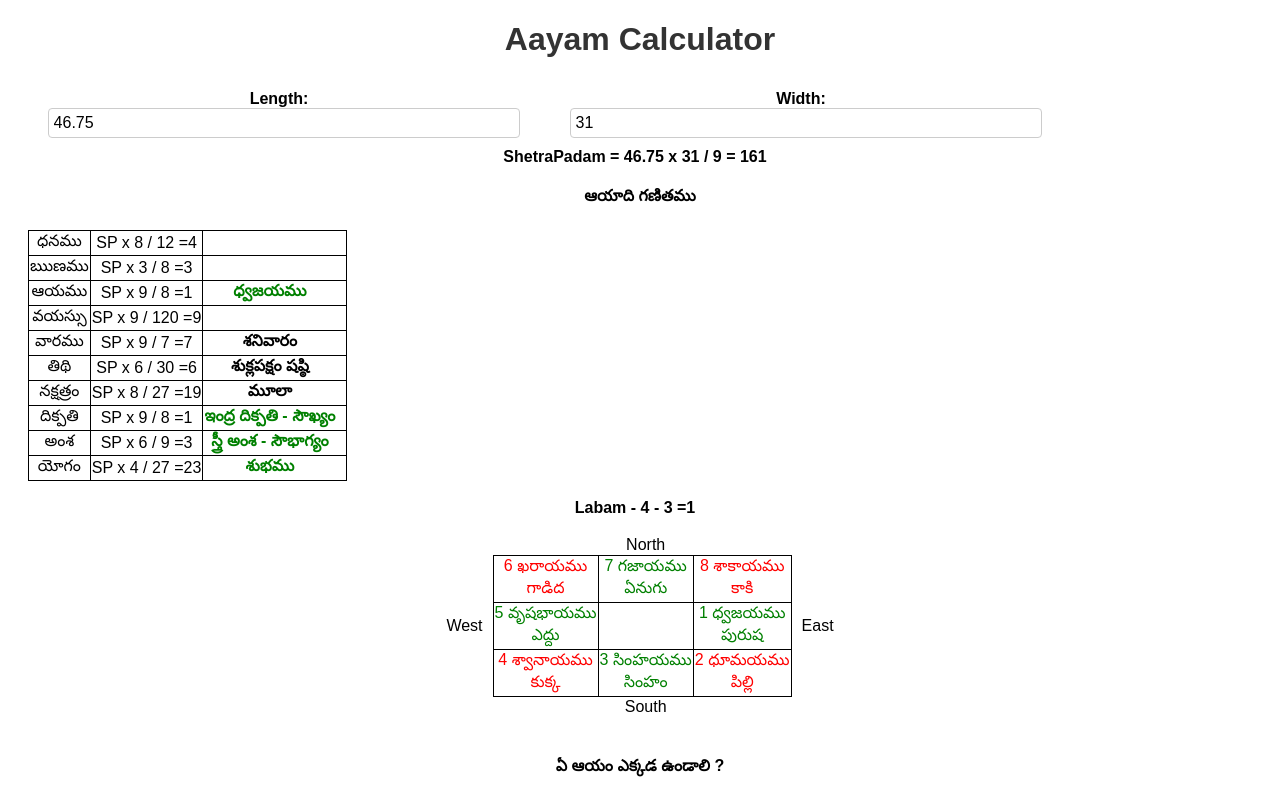
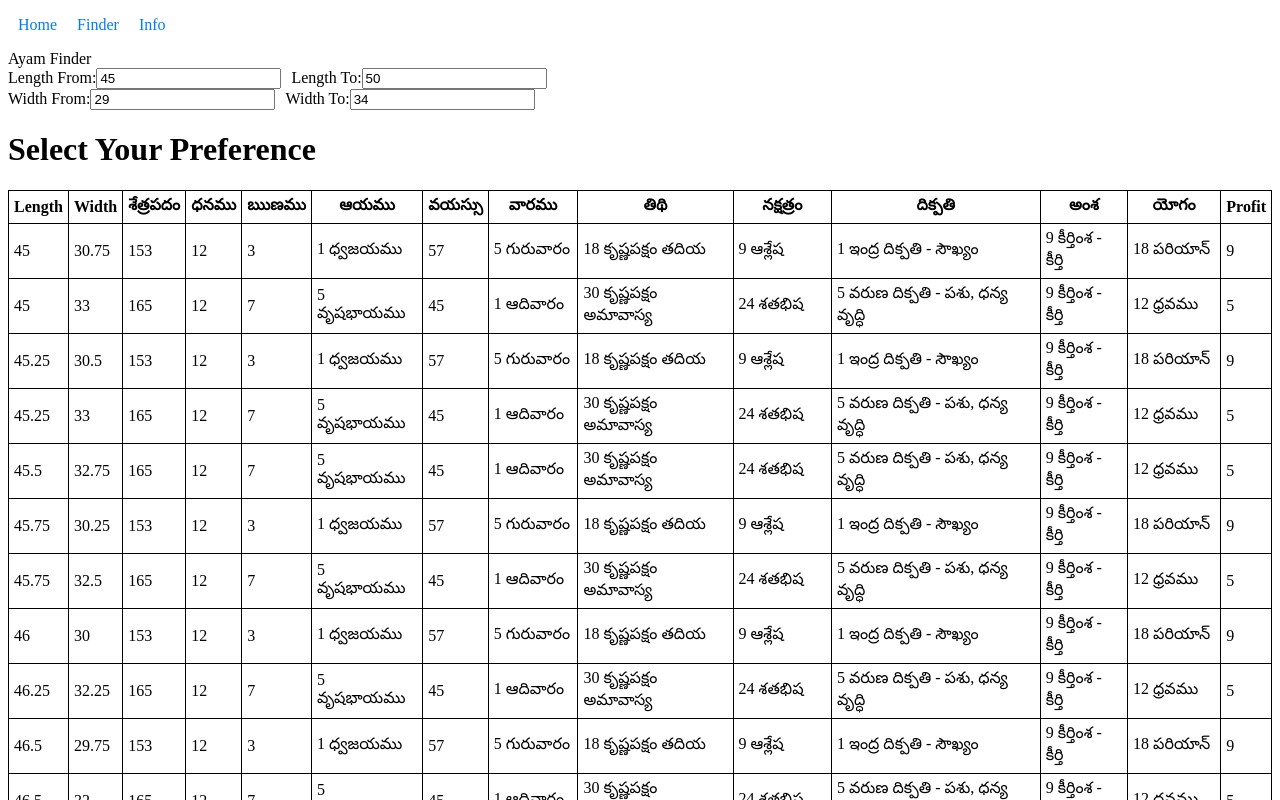
Before and after one commit to karthik039/ayam-app, a React (Vite) app: page /info in a window 1280 px wide. Shown: the top 800 px of the page. Built offline with nearby package versions, Linux system fonts and the light colour scheme.

Commit message:
added finder and info WIP

```diff
--- a/package.json
+++ b/package.json
@@ -13,7 +13,8 @@
   },
   "dependencies": {
     "react": "^18.3.1",
-    "react-dom": "^18.3.1"
+    "react-dom": "^18.3.1",
+    "react-router-dom": "^6.24.1"
   },
   "devDependencies": {
     "@types/react": "^18.3.3",
--- a/src/App.css
+++ b/src/App.css
@@ -40,3 +40,22 @@
 .read-the-docs {
   color: #888;
 } */
+
+nav ul {
+  list-style-type: none;
+  padding: 0;
+}
+
+nav li {
+  display: inline;
+  margin: 0 10px;
+}
+
+nav a {
+  text-decoration: none;
+  color: #007bff;
+}
+
+nav a:hover {
+  text-decoration: underline;
+}
--- a/src/App.jsx
+++ b/src/App.jsx
@@ -1,16 +1,38 @@
-import { useState } from 'react'
-import './App.css'
-import RectangleAreaCalculator from './components/RectangleAreaCalculator'
+import React from 'react';
+import { BrowserRouter as Router, Route, Routes, Link } from 'react-router-dom';
+
+
+import RectangleAreaCalculator from './components/RectangleAreaCalculator';
+import AyamFinder from './components/AyamFinder';
+import Info from './components/Info'
+import './App.css';
 
 function App() {
-  const [count, setCount] = useState(0)
+  return (
+    <Router>
+      <div className="app">
+        <nav>
+          <ul>
+            <li>
+              <Link to="/">Home</Link>
+            </li>
+            <li>
+              <Link to="/finder">Finder</Link>
+            </li>
+            <li>
+              <Link to="/info">Info</Link>
+            </li>
+          </ul>
+        </nav>
 
-  return (
-
-    <>
-      <RectangleAreaCalculator/>
-    </>
-  )
+        <Routes>
+          <Route path="/" element={<RectangleAreaCalculator/>} />
+          <Route path="/finder" element={<AyamFinder/>} />
+          <Route path="/info" element={<AyamFinder/>} />
+        </Routes>
+      </div>
+    </Router>
+  );
 }
 
-export default App
+export default App;
--- /dev/null
+++ b/src/components/AyamFinder.jsx
@@ -0,0 +1,157 @@
+import React, { useEffect, useState } from 'react'
+import { Amsha, Ayam, details, dhikpathulu, goodAmshas, goodAyam, goodDhikpathulu, goodYogha, nakshatralu, thidulu, varalu, Yogalu } from '../data/data';
+
+function AyamFinder() {
+
+  const calculateShesam = (sp, multi, mod) => {
+    let shesam = (sp * multi) % mod
+    if (shesam == 0) {
+      return mod
+    } else {
+      return shesam
+    }
+  };
+
+  const [lengthFrom, setLengthFrom] = useState('45');//45-50
+  const [lengthTo, setLengthTo] = useState('50');
+  const [widthFrom, setWidthFrom] = useState('29');//29-34
+  const [widthTo, setWidthTo] = useState('34');
+  const [len, setlen] = useState([])
+  const [wid, setwid] = useState([])
+  const [data, setData] = useState([])
+
+  useEffect(() => {
+    const lengthSpan = [];
+    for (let i = lengthFrom; i <= lengthTo; i++) {
+      i = parseInt(i, 10)
+      lengthSpan.push(i);//0 inches
+      // lengthSpan.push(i + 1 / 12);//1 inches
+      // lengthSpan.push(i + 2 / 12);//2 inches
+      lengthSpan.push(i + 3 / 12);//3 inches
+      // lengthSpan.push(i + 4 / 12);//4 inches
+      // lengthSpan.push(i + 5 / 12);//5 inches
+      lengthSpan.push(i + 6 / 12);//6 inches
+      // lengthSpan.push(i + 7 / 12);//7 inches
+      // lengthSpan.push(i + 8 / 12);//8 inches
+      lengthSpan.push(i + 9 / 12);//9 inches
+      // lengthSpan.push(i + 10 / 12);//10 inches
+      // lengthSpan.push(i + 11 / 12);//11 inches
+    }
+    setlen(lengthSpan)
+    const widthSpan = [];
+    for (let i = widthFrom; i <= widthTo; i++) {
+      i = parseInt(i, 10)
+      widthSpan.push(i);//0 inches
+      // widthSpan.push(i + (1 / 12));//1 inches
+      // widthSpan.push(i + (2 / 12));//2 inches
+      widthSpan.push(i + 3 / 12);//3 inches
+      // widthSpan.push(i + 4 / 12);//4 inches
+      // widthSpan.push(i + 5 / 12);//5 inches
+      widthSpan.push(i + 6 / 12);//6 inches
+      // widthSpan.push(i + 7 / 12);//7 inches
+      // widthSpan.push(i + 8 / 12);//8 inches
+      widthSpan.push(i + 9 / 12);//9 inches
+      // widthSpan.push(i + 10 / 12);//10 inches
+      // widthSpan.push(i + 11 / 12);//11 inches
+    }
+    setwid(widthSpan)
+    const combinations = [];
+    for (let i = 0; i < lengthSpan.length; i++) {
+      for (let j = 0; j < widthSpan.length; j++) {
+        let sp = Math.trunc(lengthSpan[i] * widthSpan[j] / 9)
+
+        let a1 = calculateShesam(sp, details['Dhanam'].multi, details['Dhanam'].mod)
+        let a2 = calculateShesam(sp, details['Runam'].multi, details['Runam'].mod)
+        if (a1 - a2 < 4) {
+          continue
+        }
+        let a3 = calculateShesam(sp, details['Ayam'].multi, details['Ayam'].mod)
+        if (goodAyam.indexOf(a3) == -1) {
+          continue
+        }
+
+        let a4 = calculateShesam(sp, details['Vayasu'].multi, details['Vayasu'].mod)
+        if (a4 < 30) {
+          continue
+        }
+        let a5 = calculateShesam(sp, details['Varam'].multi, details['Varam'].mod)
+        let a6 = calculateShesam(sp, details['Thidi'].multi, details['Thidi'].mod)
+        let a7 = calculateShesam(sp, details['Nakshatram'].multi, details['Nakshatram'].mod)
+        let a8 = calculateShesam(sp, details['Dikshusi'].multi, details['Dikshusi'].mod)
+        if (goodDhikpathulu.indexOf(a8) == -1) {
+          continue
+        }
+        let a9 = calculateShesam(sp, details['Amsha'].multi, details['Amsha'].mod)
+        if (goodAmshas.indexOf(a9) == -1) {
+          continue
+        }
+        let a10 = calculateShesam(sp, details['Yogam'].multi, details['Yogam'].mod)
+        if (goodYogha.indexOf(a10) == -1) {
+          continue
+        }
+        combinations.push([lengthSpan[i], widthSpan[j], sp, a1, a2, a3 + ' ' + Ayam[parseInt(a3)], a4,
+        a5 + ' ' + varalu[parseInt(a5)], a6 + ' ' + thidulu[parseInt(a6)], a7 + ' ' + nakshatralu[parseInt(a7)],
+        a8 + ' ' + dhikpathulu[parseInt(a8)], a9 + ' ' + Amsha[parseInt(a9)], a10 + ' ' + Yogalu[parseInt(a10)], a1-a2])
+      }
+    }
+    setData(combinations)
+  }, [lengthFrom, lengthTo, widthFrom, widthTo])
+
+  return (<>
+    <div>Ayam Finder</div>
+    <div className="side-by-side">
+      <div className="input-group">
+        <label>Length From:</label>
+        <input type="number" value={lengthFrom} onChange={(e) => setLengthFrom(e.target.value)} />
+      </div>
+      <div className="input-group">
+        <label>Length To:</label>
+        <input type="number" value={lengthTo} onChange={(e) => setLengthTo(e.target.value)} />
+      </div>
+    </div>
+    <div className="side-by-side">
+      <div className="input-group">
+        <label>Width From:</label>
+        <input type="number" value={widthFrom} onChange={(e) => setWidthFrom(e.target.value)} />
+      </div>
+      <div className="input-group">
+        <label>Width To:</label>
+        <input type="number" value={widthTo} onChange={(e) => setWidthTo(e.target.value)} />
+      </div>
+    </div>
+    <h1>Select Your Preference</h1>
+    <table className='border-col'>
+      <thead>
+        <tr className='border-col'>
+          <th className='border-col'>Length</th>
+          <th className='border-col'>Width</th>
+          <th className='border-col'>శేత్రపదం</th>
+          <th className='border-col'>ధనము</th>
+          <th className='border-col'>ఋణము</th>
+          <th className='border-col'>ఆయము</th>
+          <th className='border-col'>వయస్సు</th>
+          <th className='border-col'>వారము</th>
+          <th className='border-col'>తిథి</th>
+          <th className='border-col'>నక్షత్రం</th>
+          <th className='border-col'>దిక్పతి</th>
+          <th className='border-col'>అంశ</th>
+          <th className='border-col'>యోగం</th>
+          <th className='border-col'>Profit</th>
+        </tr>
+      </thead>
+      <tbody>
+        {data.map((row, rowIndex) => (
+          <tr key={rowIndex} className='border-col'>
+            {row.map((cell, cellIndex) => (
+              <td key={cellIndex} className='border-col'>{cell}</td>
+            ))}
+          </tr>
+        ))}
+      </tbody>
+    </table>
+  </>
+
+  )
+}
+
+export default AyamFinder
--- /dev/null
+++ b/src/components/Info.jsx
@@ -0,0 +1,9 @@
+import React from 'react'
+
+function Info() {
+  return (
+    <div>Info</div>
+  )
+}
+
+export default Info
--- a/src/components/RectangleAreaCalculator.css
+++ b/src/components/RectangleAreaCalculator.css
@@ -58,6 +58,7 @@
 .border-col {
     border: 1px solid black;
     border-collapse: collapse;
+    padding: 5px;
 }
 
 .no-border {
@@ -82,3 +83,8 @@
 .failure-text{
 color: red;
 }
+
+.center {
+    margin-left: auto;
+    margin-right: auto;
+  }
--- a/src/components/RectangleAreaCalculator.jsx
+++ b/src/components/RectangleAreaCalculator.jsx
@@ -48,31 +48,19 @@ function RectangleAreaCalculator() {
       <h1>Aayam Calculator</h1>
       <div className="side-by-side">
         <div className="input-group">
-          <label>
-            Length:
-          </label>
-          <input
-            type="number"
-            value={length}
-            onChange={(e) => setLength(e.target.value)}
-          />
+          <label>Length:</label>
+          <input type="number" value={length} onChange={(e) => setLength(e.target.value)}/>
         </div>
         <div className="input-group">
-          <label>
-            Width:
-          </label>
-          <input
-            type="number"
-            value={width}
-            onChange={(e) => setWidth(e.target.value)}
-          />
+          <label>Width:</label>
+          <input type="number" value={width} onChange={(e) => setWidth(e.target.value)}/>
         </div>
       </div>
 
       <label>ShetraPadam = {length} x {width} / 9 = {sp}</label>
 
       <h4>ఆయాది గణితము</h4>
-      <table className='border-col'>
+      <table className='border-col center'>
         <tbody>
           {detailsView}
         </tbody>
```
Also changed, not shown: 1 other file (tests, documents, lock files or other folders).
